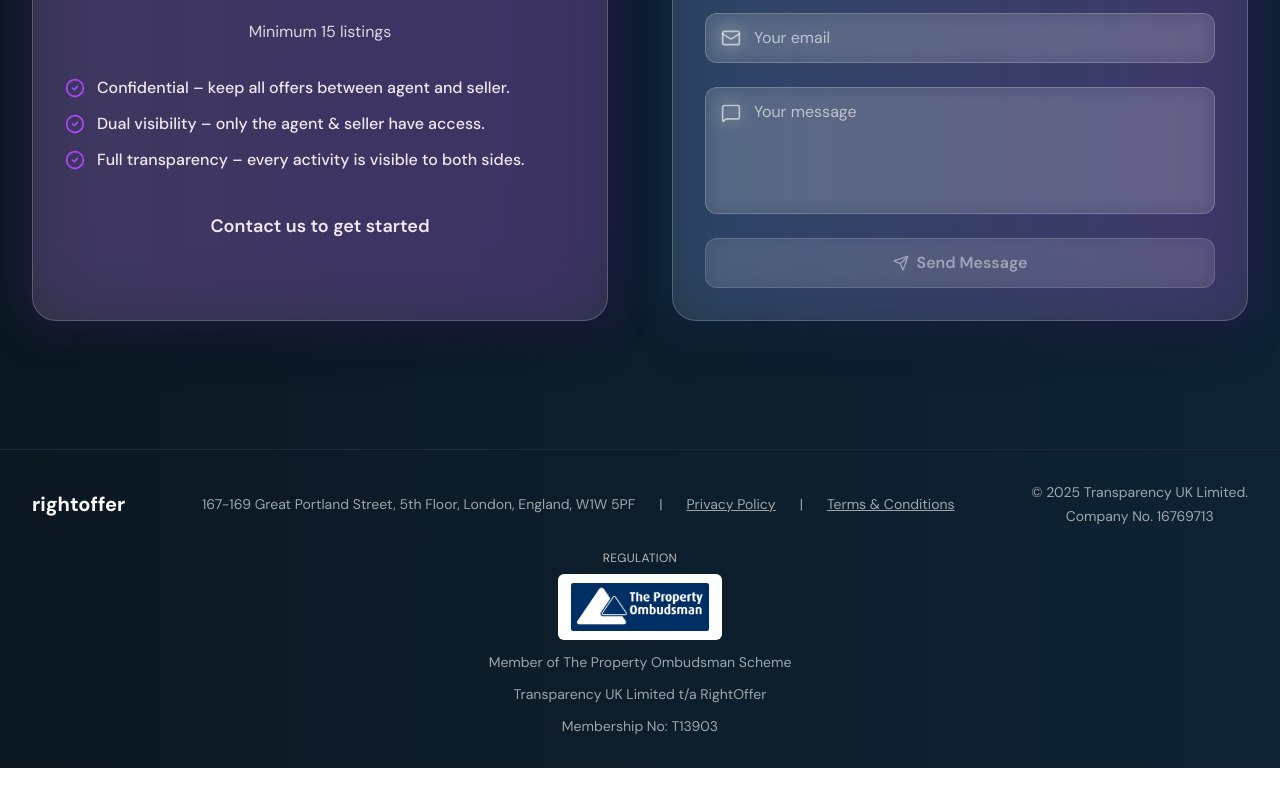
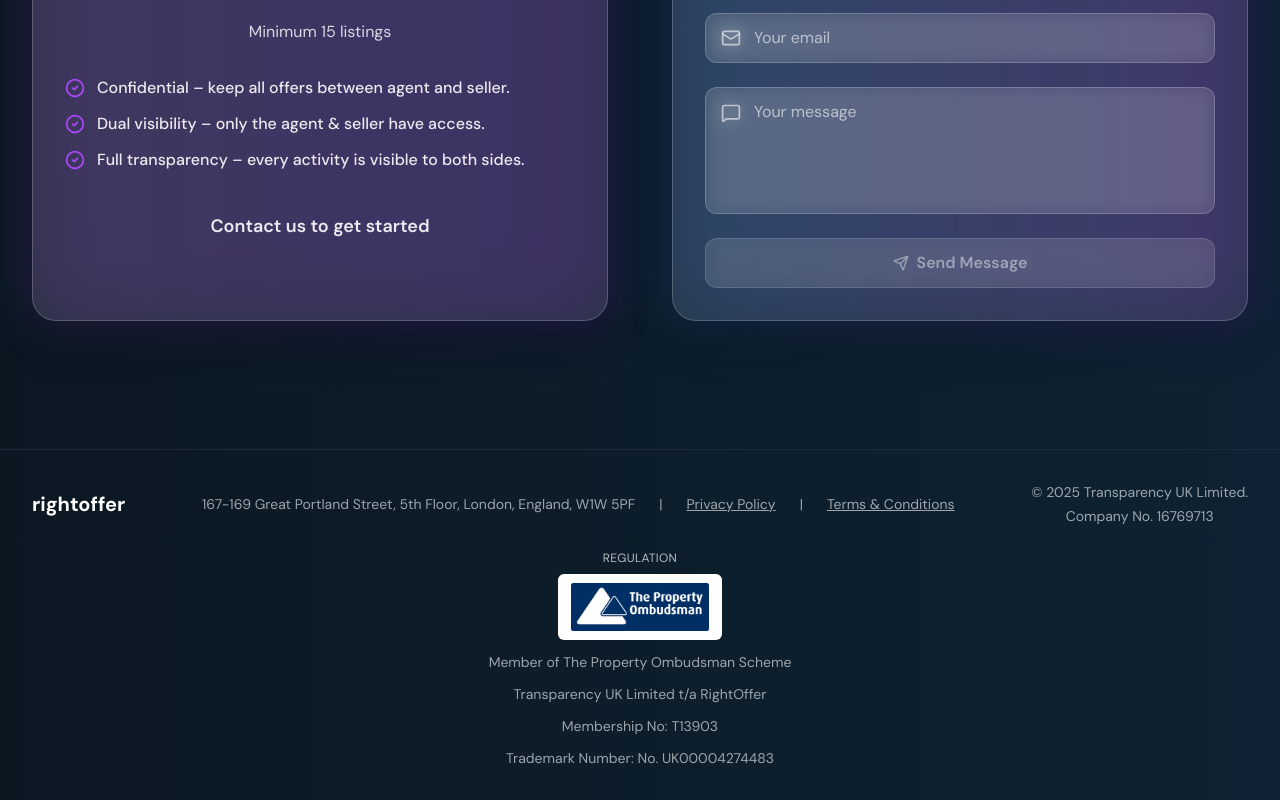
Before and after one commit to RightOfferUK/rightoffer, a Next.js app: page / in a window 1280 px wide. Shown: the part 4543-5343 px from the top of the page. Before the commit the page ends 5311 px from the top, so only its background shows below. Built offline with nearby package versions, Linux system fonts and the light colour scheme; no server answers.

Commit message:
Added trademark number

```diff
--- a/src/components/layout/Footer.tsx
+++ b/src/components/layout/Footer.tsx
@@ -60,6 +60,7 @@ const Footer = () => {
             <span>Member of The Property Ombudsman Scheme</span>
             <span>Transparency UK Limited t/a RightOffer</span>
             <span>Membership No: T13903</span>
+            <span>Trademark Number: No. UK00004274483</span>
           </div>
         </div>
       </div>
```
